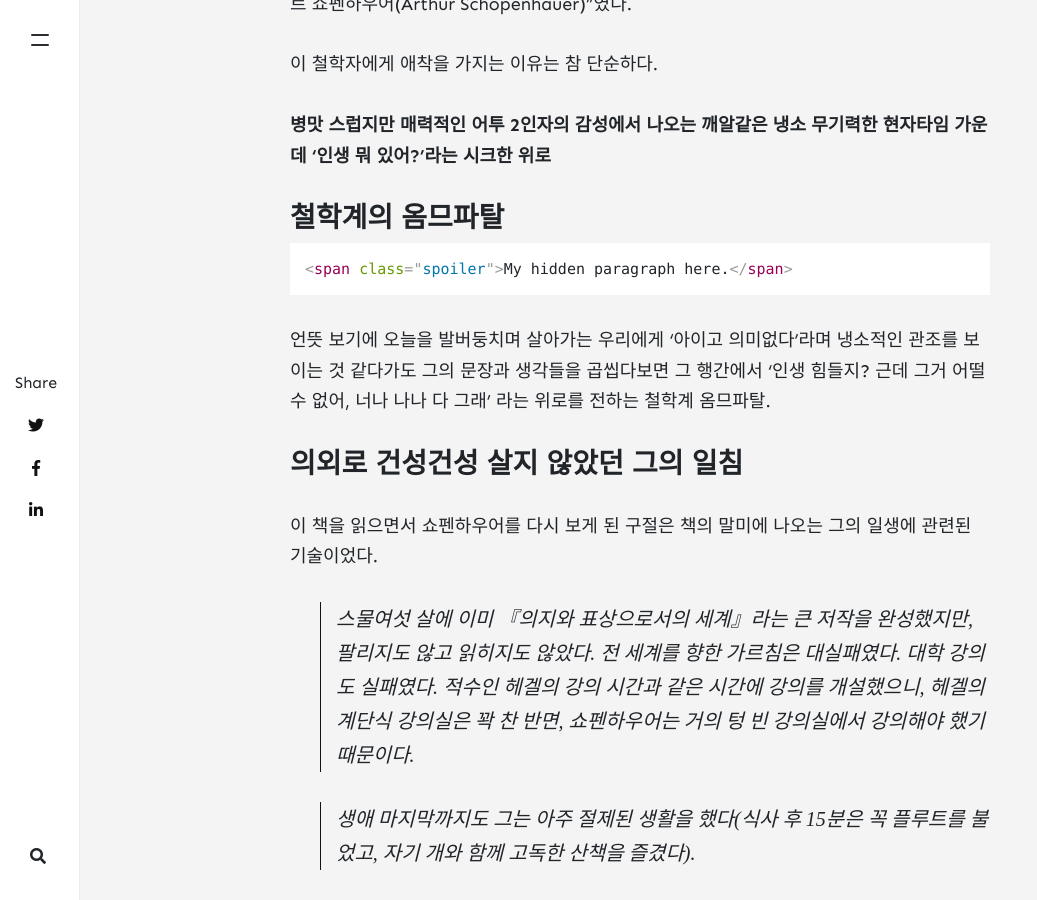
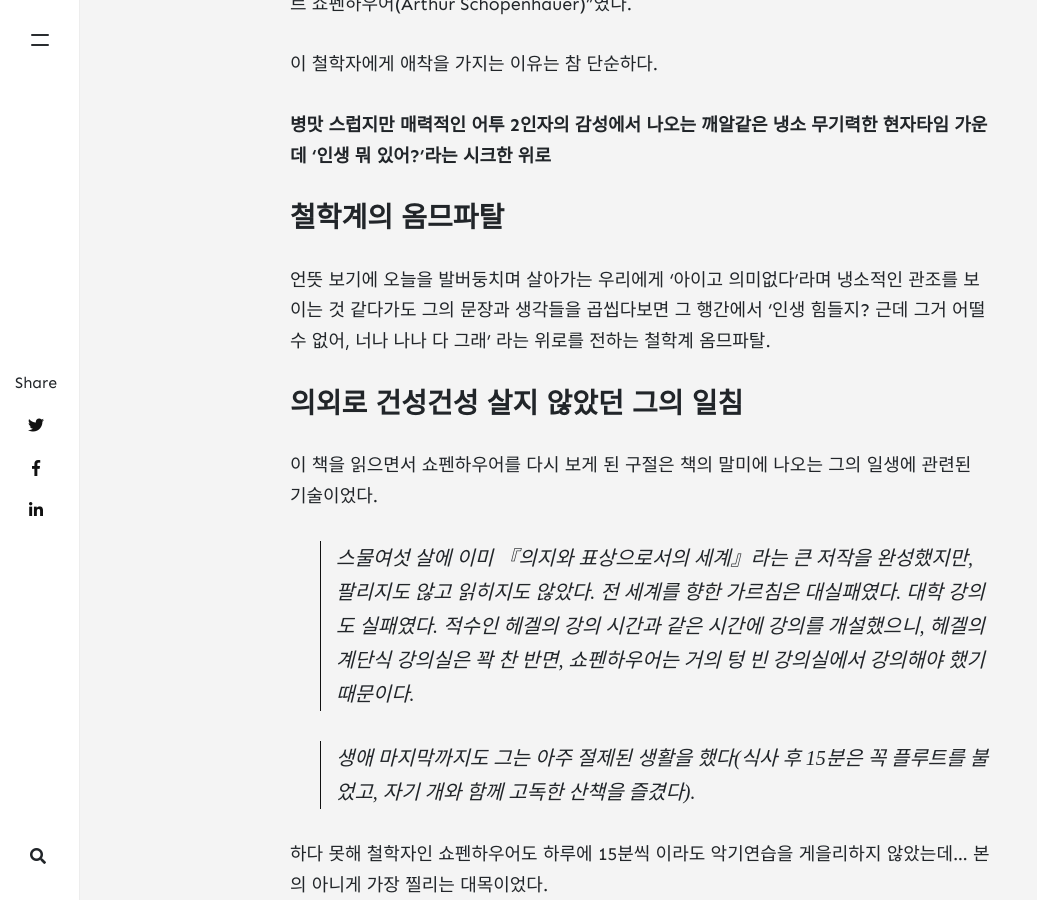
Before and after one commit to daduki/daduki.github.io, a Jekyll site: the page built from _posts/2020-01-11-post-with-spoiler..md, in a window 1280 px wide and 900 px high, scrolled down 1351 px. Shown: the whole window, without its empty margins (0-1037 px from the left). Built offline with Jekyll 4.4.1, drawn with Linux system fonts in a browser that asks for light colours; nearby versions of some CDN libraries; comment, search, counter and statistics services are not loaded.

Commit message:
Update 2020-01-11-post-with-spoiler..md

````diff
--- a/_posts/2020-01-11-post-with-spoiler..md
+++ b/_posts/2020-01-11-post-with-spoiler..md
@@ -19,10 +19,6 @@ image: assets/images/br001.jfif
 
 ### 철학계의 옴므파탈
 
-```html
-<span class="spoiler">My hidden paragraph here.</span>
-```
-
 언뜻 보기에 오늘을 발버둥치며 살아가는 우리에게 '아이고 의미없다'라며 냉소적인 관조를 보이는 것 같다가도 그의 문장과 생각들을 곱씹다보면 그 행간에서 '인생 힘들지? 근데 그거 어떨 수 없어, 너나 나나 다 그래' 라는 위로를 전하는 철학계 옴므파탈.
 
 ### **의외로 건성건성 살지 않았던 그의 일침**
````
